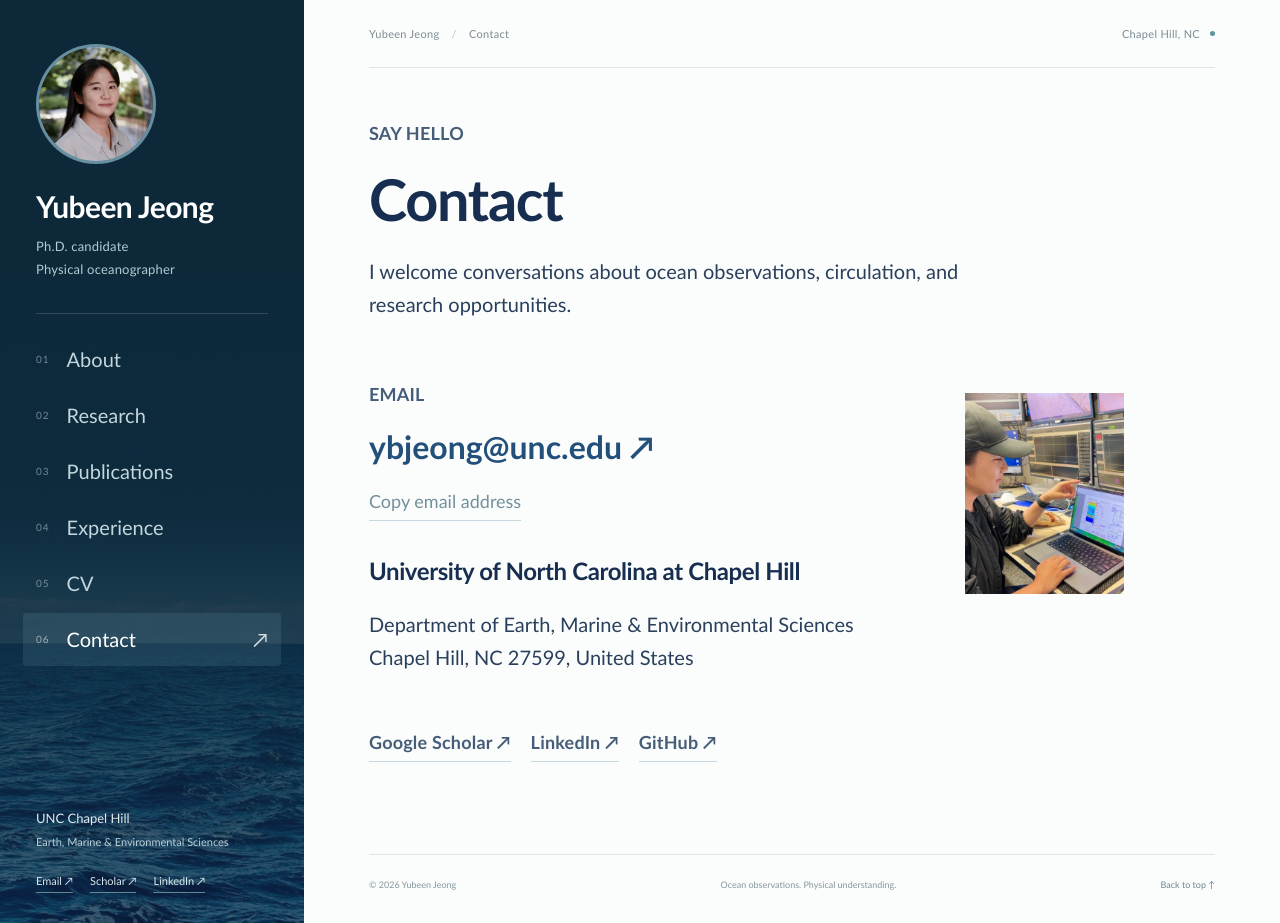
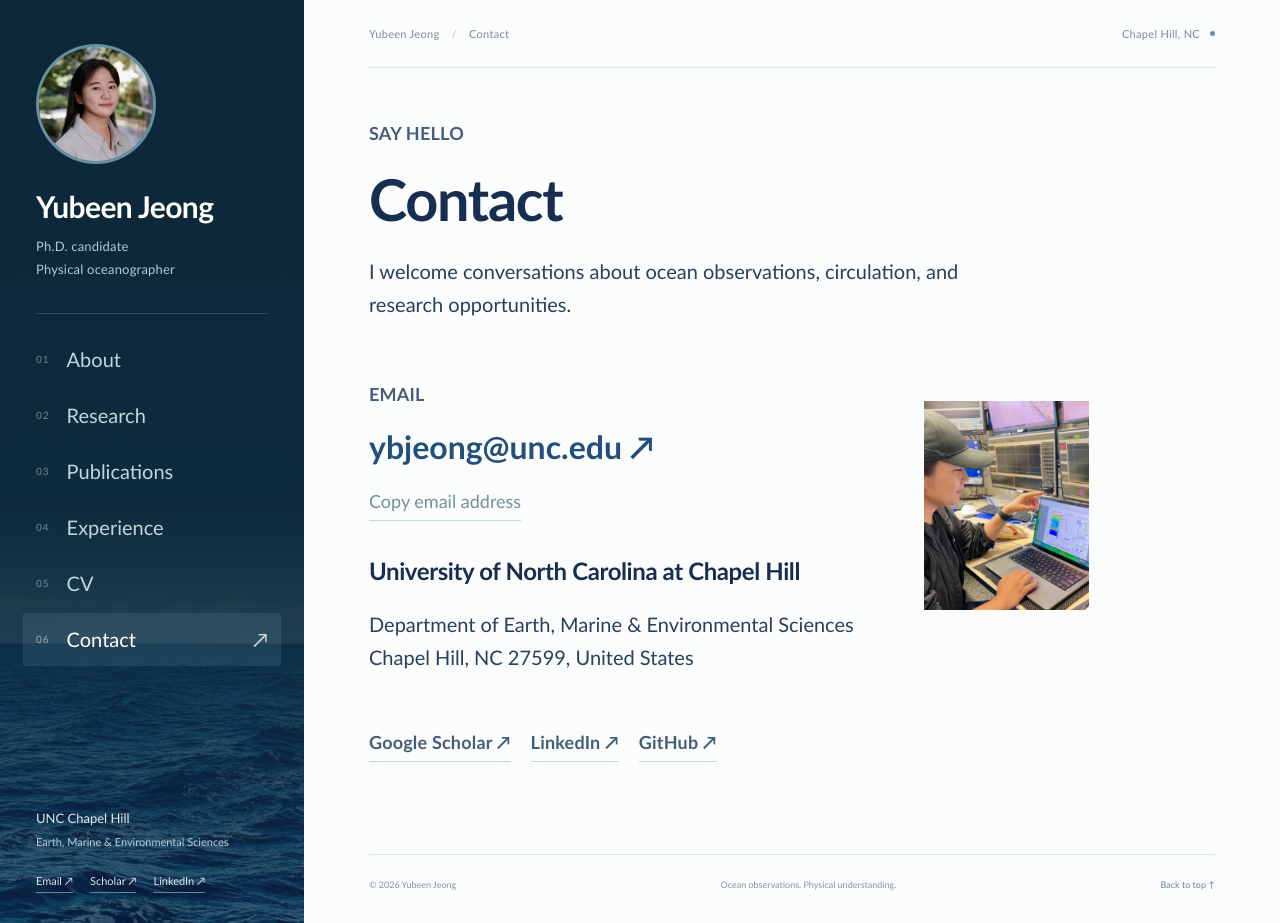
Before and after one commit to YubeenJ/YubeenJ.github.io, a Jekyll site: the page built from contact.md, in a window 1280 px wide and 923 px high. Built offline with Jekyll 4.4.1, drawn with Linux system fonts in a browser that asks for light colours.

Commit message:
Refine Contact photo placement toward text and slightly increase its size

```diff
--- a/assets/css/style.css
+++ b/assets/css/style.css
@@ -130,9 +130,10 @@ h1,h2,h3{font-family:var(--font);font-weight:700;letter-spacing:-.4px}.profile-n
 }
 
 .contact-photo {
-  width: 50%;
-  justify-self: center;
-  margin-top: 12px;
+  width: 52%;
+  justify-self: start;
+  margin-top: 20px;
+  margin-left: 12%;
   transform: translateX(-12px);
 }
 
@@ -143,7 +144,8 @@ h1,h2,h3{font-family:var(--font);font-weight:700;letter-spacing:-.4px}.profile-n
   }
 
   .contact-photo {
-    max-width: 180px;
+    max-width: 187px;
+    transform: none;
   }
 }
 
```
